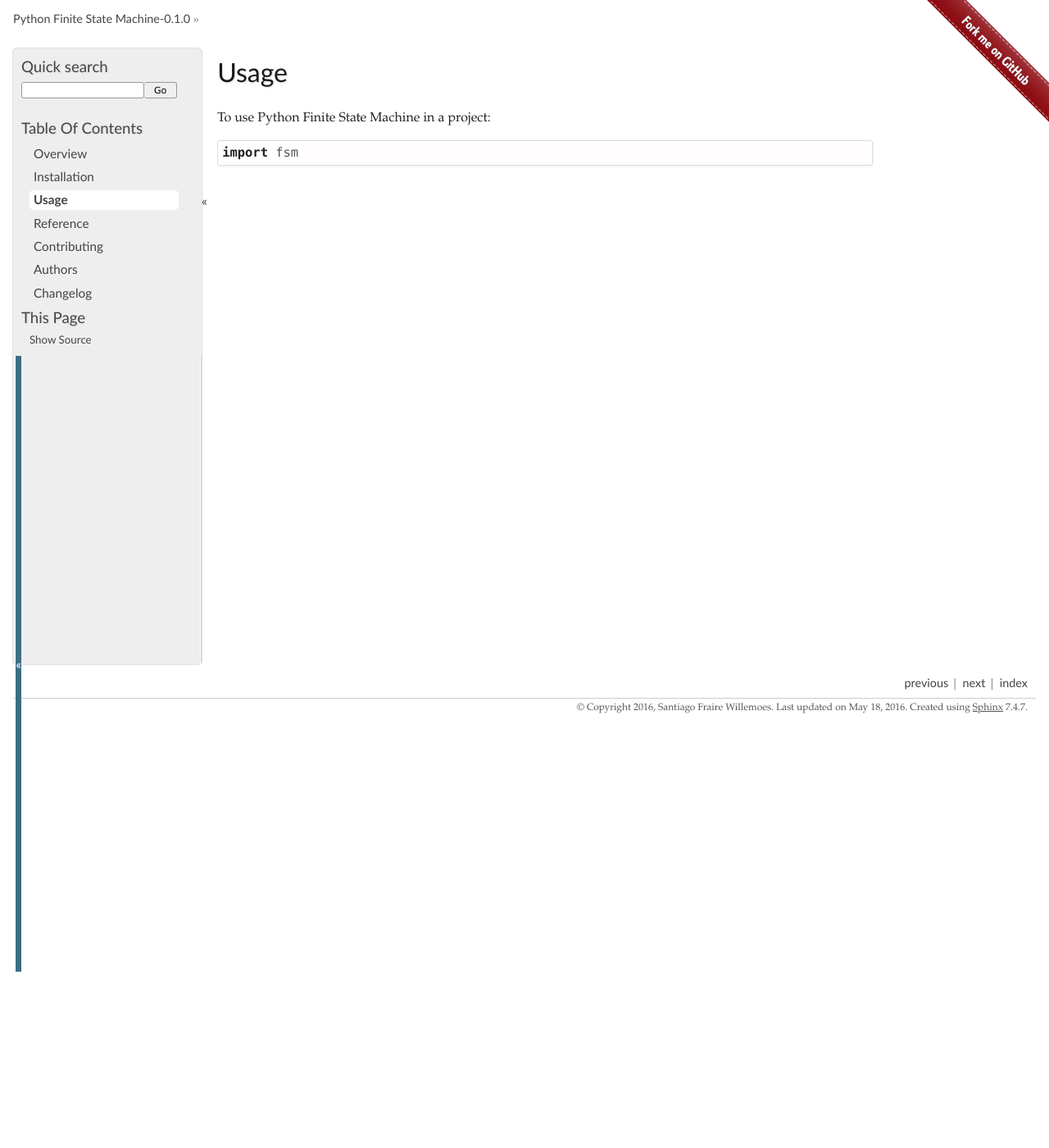
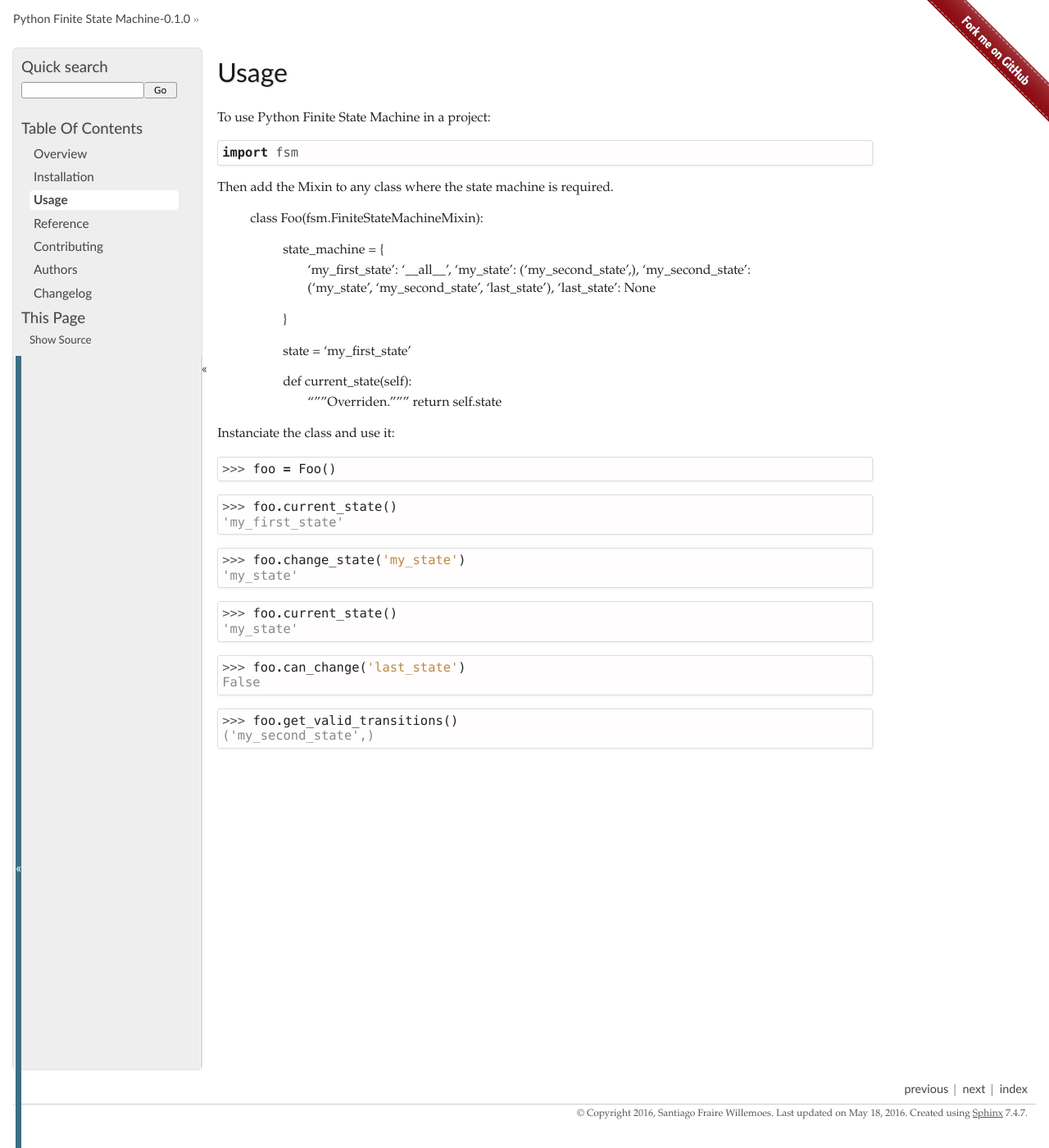
Before and after one commit to woile/pyfsm, a Sphinx documentation site: the page built from docs/usage.rst, in a window 1280 px wide and 1400 px high. Shown: the whole window at 82% size. Built offline with Sphinx 7.4.7, drawn with Linux system fonts in a browser that asks for light colours.

Commit message:
Updated usage

```diff
--- a/docs/usage.rst
+++ b/docs/usage.rst
@@ -5,3 +5,42 @@ Usage
 To use Python Finite State Machine in a project::
 
 	import fsm
+
+
+Then add the Mixin to any class where the state machine is required.
+
+    class Foo(fsm.FiniteStateMachineMixin):
+
+        state_machine = {
+            'my_first_state': '__all__',
+            'my_state': ('my_second_state',),
+            'my_second_state': ('my_state', 'my_second_state', 'last_state'),
+            'last_state': None
+        }
+
+        state = 'my_first_state'
+
+        def current_state(self):
+            """Overriden."""
+            return self.state
+
+
+Instanciate the class and use it:
+
+
+    >>> foo = Foo()
+
+    >>> foo.current_state()
+    'my_first_state'
+
+    >>> foo.change_state('my_state')
+    'my_state'
+
+    >>> foo.current_state()
+    'my_state'
+
+    >>> foo.can_change('last_state')
+    False
+
+    >>> foo.get_valid_transitions()
+    ('my_second_state',)
```
